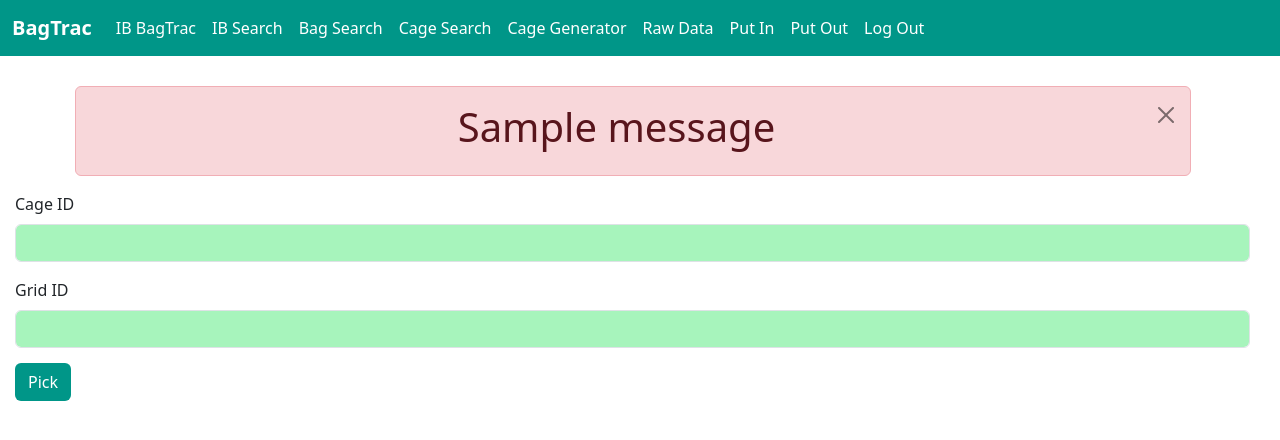
After one commit to mrrobot620/bagtrac, a Django app: page /put_out in a window 1280 px wide. The commit adds this page. Shown: the top 440 px of the page. Run offline with Django 4.2, Linux system fonts and the light colour scheme; a user stored in the database is signed in; tables that the repository leaves empty hold one stand-in row (values such as "Sample post"); one stand-in notice (Sample message) is shown.

Commit message:
Put in & Put Out Skelton Completed

```diff
--- a/bagtrac/models.py
+++ b/bagtrac/models.py
@@ -9,11 +9,8 @@ class Cvs(models.Model):
 
 class GridArea(models.Model):
     grid_code = models.CharField(max_length=10)
-    label = models.CharField(max_length=10)
     uuid = models.UUIDField(default=uuid.uuid4, editable=False, unique=True)
     is_assigned = models.BooleanField(default=False)
-    # Other fields or metadata related to the grid area
-
     def __str__(self):
         return f"Grid {self.grid_code}"
 
@@ -24,7 +21,6 @@ class Cage(models.Model):
     last_used = models.DateTimeField(auto_now=True)
     grid_code = models.CharField(max_length=10, default="NA")
     grid_area = models.OneToOneField(GridArea, on_delete=models.SET_NULL, null=True, blank=True)
-
     def __str__(self):
         return self.cage_name
 
--- a/bagtrac/templates/navbar.html
+++ b/bagtrac/templates/navbar.html
@@ -28,6 +28,9 @@
             <li class="nav-item navbar_items">
                 <a class="nav-link navbar_items" href="{% url 'put_in' %}">Put In</a>
             </li>
+            <li class="nav-item navbar_items">
+                <a class="nav-link navbar_items" href="{% url 'put_out' %}">Put Out</a>
+            </li>
               <li class="nav-item navbar_items">
                   <a class="nav-link navbar_items" href="{% url 'logout' %}">Log Out</a>
               </li>
--- /dev/null
+++ b/bagtrac/templates/put_out.html
@@ -0,0 +1,63 @@
+{% extends 'base.html' %}
+
+{% block content %}
+<div class="padding">
+    <form method="post" action="{% url 'put_out' %}">
+        {% if messages %}
+        <div class="container mt-4">
+            {% for message in messages %}
+                {% if 'Success' in message.tags %}
+                    <div class="alert alert-success alert-dismissible fade show d-flex align-items-center justify-content-center" role="alert">
+                        <h1>{{ message }}</h1>
+                        <button type="button" class="btn-close" data-bs-dismiss="alert" aria-label="Close"></button>
+                    </div>
+                {% else %}
+                    <div class="alert alert-danger alert-dismissible fade show d-flex align-items-center justify-content-center" role="alert">
+                        <h1>{{ message }}</h1>
+                        <button type="button" class="btn-close" data-bs-dismiss="alert" aria-label="Close"></button>
+                    </div>
+                {% endif %}
+            {% endfor %}
+        </div>
+        {% endif %}
+        {% csrf_token %}
+        <div class="hms_margin"></div>
+        <div class="mb-3">
+            <label for="exampleInputPassword1" class="form-label">Cage ID</label>
+            <input type="text" class="form-control hms_bg_color" name="cage" id="cage" value="{{ last_cage }}">
+
+        </div>
+        <div>
+            <label for="bag_seal" class="form-label">Grid ID</label>
+            <input type="text" class="form-control hms_bg_color hms_margin" id="grid_area" name="grid_area">
+        </div>
+        <button type="submit" class="btn hms_bg hms_margin">Pick</button><br>
+    </form>
+</div>
+<script src="https://code.jquery.com/jquery-3.6.0.min.js"></script>
+<script>
+    document.getElementById("cage").addEventListener("keydown", function (event) {
+        if (event.key === "Enter") {
+            event.preventDefault();
+            var nextInput = document.getElementById("grid_area");
+            if (nextInput) {
+                nextInput.focus();
+            }
+        }
+    });
+
+    function clearCage() {
+        document.getElementById("cage").value = "";
+    }
+</script>
+
+<style>
+    .alert {
+        display: flex;
+        align-items: center;
+        justify-content: center;
+        text-align: center;
+    }
+</style>
+
+{% endblock %}
--- a/bagtrac/urls.py
+++ b/bagtrac/urls.py
@@ -14,5 +14,6 @@ urlpatterns = [
     path('ib_search' , views.ib_search , name="ib_search"),
     path('ib_mult_search' , views.ib_multi_search , name="ib_multi_search"),
     path('download_all_data' , views.download_all_data , name="download_all_data"),
-    path("put_in" , views.put_in , name="put_in")
+    path("put_in" , views.put_in , name="put_in"),
+    path('put_out' , views.put_out , name="put_out" )
 ]
--- a/bagtrac/views.py
+++ b/bagtrac/views.py
@@ -32,6 +32,7 @@ import qrcode
 from PIL import ImageDraw
 from PIL import ImageFont
 from reportlab.pdfgen import canvas
+import re
 
 
 IST = pytz_timezone('Asia/Kolkata')
@@ -344,15 +345,25 @@ def put_in(request):
         try:
             cage = Cage.objects.get(cage_name=cage_id)
             grid_area = GridArea.objects.get(grid_code=grid_area_id)
+            bags  = Bags.objects.filter(cage__cage_name=cage_id)
+            print(bags)
             print(cage.grid_code)
             print(grid_area.grid_code)
-            if cage.grid_code == grid_area.grid_code:
+            grid_area.grid_code1  = re.sub(r'\D' , "" , grid_area.grid_code)
+            print(grid_area.grid_code)
+            if cage.grid_code == grid_area.grid_code1:
                 cage.grid_area = grid_area
                 grid_area.is_assigned = True
                 grid_area.cage_id = cage
+                for bag in bags:
+                    if bag is not None:
+                        bag.put_in_grid = True
+                    else:
+                        messages.error(request , f"Empty Cage")
+                bag.save()
                 cage.save()
                 grid_area.save()
-                messages.success(request, f"Cage {cage_id} assigned to Grid Area {grid_area_id}")
+                messages.success(request, f"Cage {cage_id} assigned to Grid Area {grid_area_id}" , extra_tags="Success")
             else:
                 messages.error(request, "Cage ID and Grid Area ID do not match!")
         except Cage.DoesNotExist:
@@ -360,3 +371,26 @@ def put_in(request):
         except GridArea.DoesNotExist:
             messages.error(request, f"Grid Area {grid_area_id} does not exist")
     return render(request, 'put_in.html')
+
+@login_required
+def put_out(request):
+    if request.method == "POST":
+        cage_id  = request.POST.get('cage_id')
+        grid_area = request.POST.get('grid_area')
+    try:
+        grid_area_instance = GridArea.objects.get(grid_code=grid_area)
+        cage_instance = Cage.objects.get(grid_area=grid_area)
+        grid_area_instance.is_assigned = False
+        cage_instance.grid_area = "NA"
+        put_out_instance  = Bags.objects.filter(cage__cage_name=cage_id)
+        for bag in put_out_instance:
+            if bag is not None:
+                bag.put_out_grid = True
+            else:
+                messages.error(request , "Empty Cage")
+        bag.save()
+        grid_area_instance.save()
+        cage_instance.save()
+    except:
+        print("error")
+    return render(request , 'put_out.html')
```
Also changed, not shown: bagtrac/migrations/0016_remove_gridarea_label.py (added).
